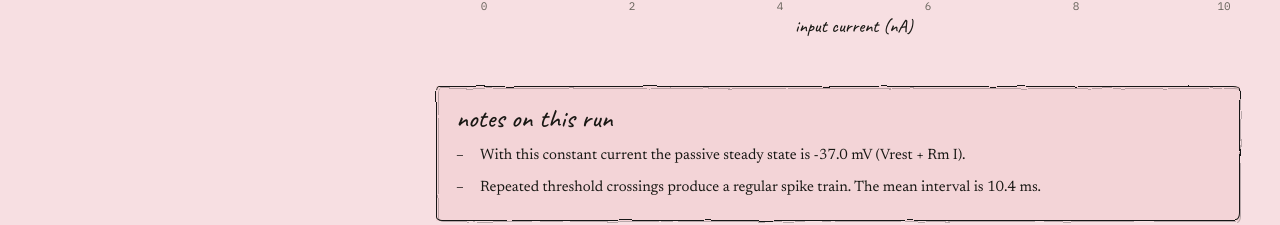
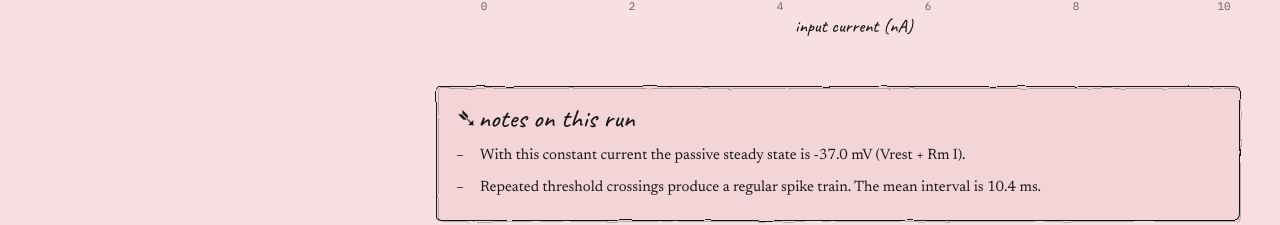
Before and after one commit to ishitapr11/SpikeLab-i11, a Next.js app: page /simulator in a window 1280 px wide. Shown: the part 1554-1779 px from the top of the page. Built offline with nearby package versions, Linux system fonts and the light colour scheme.

Commit message:
Update SimulatorDashboard.tsx

```diff
--- a/components/simulator/SimulatorDashboard.tsx
+++ b/components/simulator/SimulatorDashboard.tsx
@@ -153,7 +153,7 @@ export function SimulatorDashboard() {
                 />
                 <section aria-labelledby="notes-heading" className="sketch bg-paper-2/60 px-5 py-5">
                   <h2 id="notes-heading" className="hand text-[26px] leading-none">
-                    notes on this run
+                    ➴notes on this run
                   </h2>
                   <ul className="mt-3 space-y-2 text-[15px] leading-relaxed">
                     {insights.map((insight) => (
```
